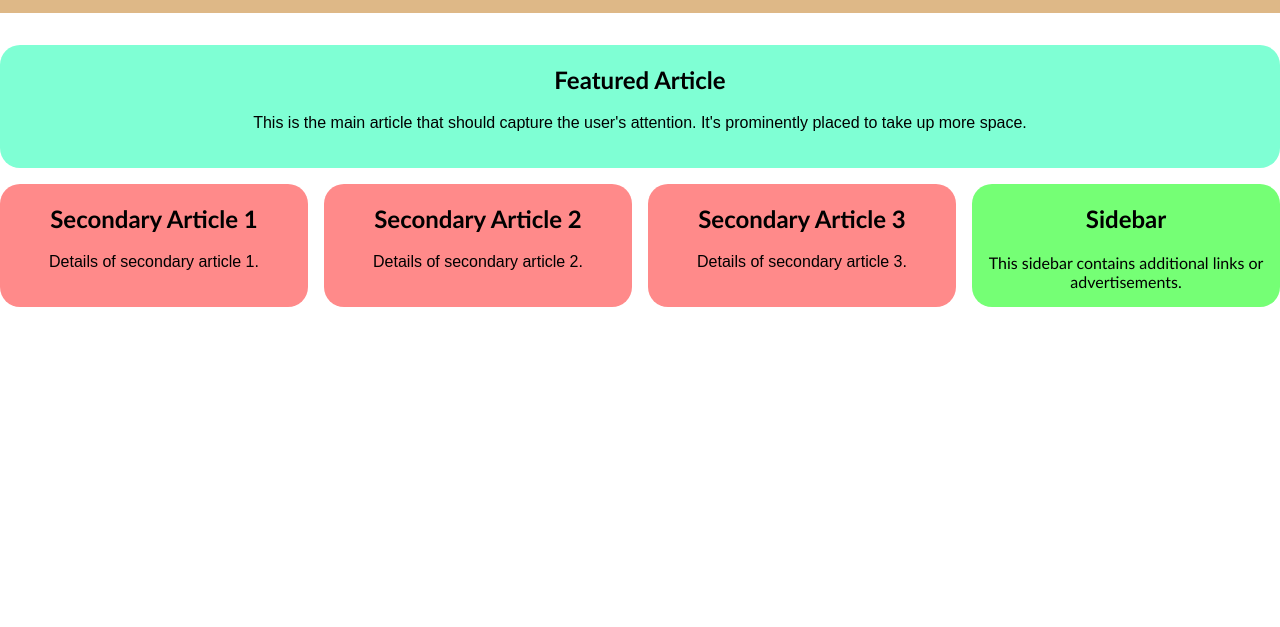
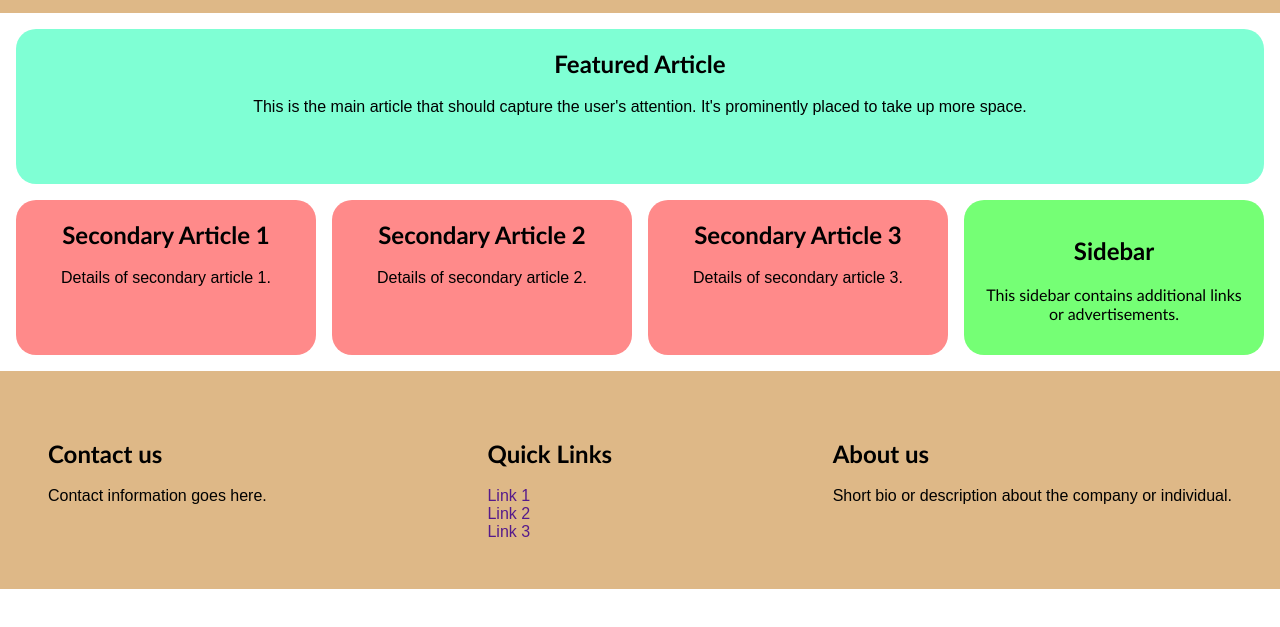
Before and after one commit to Edu4rd02/Grid-Flex, a plain HTML site: page index.html in a window 1280 px wide. Shown: the part 133-760 px from the top of the page. Drawn offline with Linux system fonts and the light colour scheme.

Commit message:
Add the whole footer section and some changes on the main section

```diff
--- a/grid-flex.css
+++ b/grid-flex.css
@@ -16,7 +16,7 @@ img{
 }
 
 main{
-    margin-top: 2rem;
+    margin: 1rem;
     display: grid;
     grid-template-columns: repeat(4,1fr);
     grid-template-rows: repeat(2,1fr);
@@ -30,18 +30,26 @@ a{
     font-family: Arial, Helvetica, sans-serif;
 }
 
+footer{
+    display: flex;
+    flex-wrap: wrap;
+    justify-content: space-between;
+    background-color: burlywood;
+    padding: 2rem;
+}
+
 /* Utilities */
 header nav{
     margin: 4rem;
-    /* display: flex;
-    flex-wrap: wrap; */
 }
 
 nav a{
     padding: 2rem;
     text-align: center;
+}
 
-
+footer a{
+    display: block;
 }
 
 header img{
@@ -78,7 +86,8 @@ aside{
     text-align: center;
     background-color: rgb(117, 255, 117);
     font-family: Arial, "Helvetica Neue", Helvetica, sans-serif;
-font-family: 'Trebuchet MS', 'Lucida Sans Unicode', 'Lucida Grande', 'Lucida Sans', Arial, sans-serif;
+    font-family: 'Trebuchet MS', 'Lucida Sans Unicode', 'Lucida Grande', 'Lucida Sans', Arial, sans-serif;
+    padding: 1rem;
 }
 
 
@@ -96,3 +105,14 @@ font-family: 'Trebuchet MS', 'Lucida Sans Unicode', 'Lucida Grande', 'Lucida San
         margin-right: auto;
     }
 }
+
+footer div p{
+    font-family: Arial, "Helvetica Neue", Helvetica, sans-serif;
+}
+footer div h2{
+    font-family: 'Trebuchet MS', 'Lucida Sans Unicode', 'Lucida Grande', 'Lucida Sans', Arial, sans-serif;
+}
+
+footer div{
+    padding: 1rem;
+}
--- a/index.html
+++ b/index.html
@@ -41,7 +41,20 @@
         </aside>
     </main>
     <footer>
-
+        <div>
+            <h2>Contact us</h2>
+            <p>Contact information goes here.</p>
+        </div>
+        <div>
+            <h2>Quick Links</h2>
+            <a href="">Link 1</a>
+            <a href="">Link 2</a>
+            <a href="">Link 3</a>
+        </div>
+        <div>
+            <h2>About us</h2>
+            <p>Short bio or description about the company or individual.</p>
+        </div>
     </footer>
 </body>
 </html>
```
